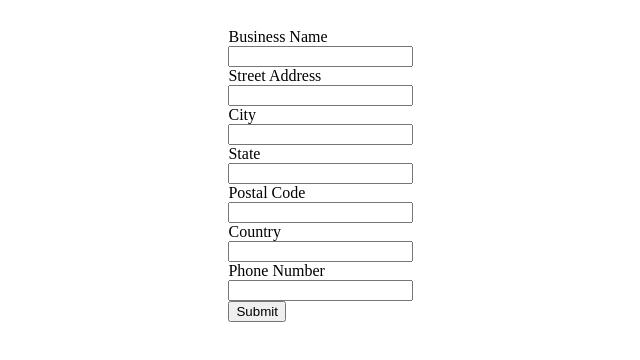
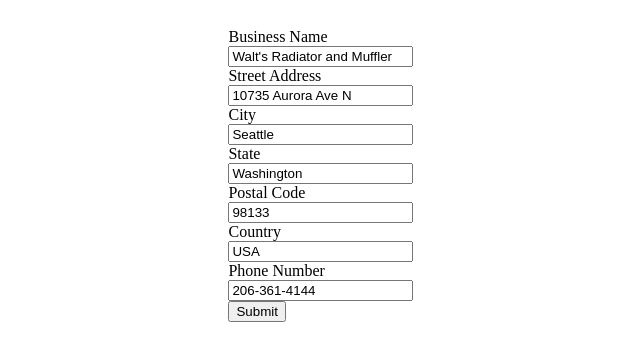
Before and after one commit to donkeypagoda/DevHubTakeHome, a plain HTML site: page index.html in a window 1280 px wide. Shown: the whole page, without its empty margins (270-910 px from the left). Drawn offline with Linux system fonts and the light colour scheme.

Commit message:
hmm the url isn't recognizing the stringified json

```diff
--- a/form.js
+++ b/form.js
@@ -22,7 +22,9 @@ const modal = new tingle.modal({
     cssClass: ['custom-class-1', 'custom-class-2'],
 });
 
-modal.setContent('<iframe>http://cloudtemplates.cloudfrontend.net/app/live-preview/?clone_id=1576931&site={siteURL}</iframe>');
+modal.setContent('<iframe src="http://cloudtemplates.cloudfrontend.net/app/live-preview/?clone_id=1576931&site={siteURL}"></iframe>');
+// modal.setContent('<iframe src="http://cloudtemplates.cloudfrontend.net/app/live-preview/?clone_id=1576931&site={%22business%22:{%22business_name%22:%20%22Johnson%20Legal%20Partners%22}}"></iframe>');
+
 
 modal.addFooterBtn('Close', 'tingle-btn tingle-btn--primary', function() {
     modal.close();
--- a/index.html
+++ b/index.html
@@ -15,25 +15,25 @@
       <div class="mid">
         <form id="bizForm">
           <label>Business Name
-            <input type="text" name="business_name" id="business_name">
+            <input type="text" value="Walt's Radiator and Muffler" name="business_name" id="business_name">
           </label>
           <label>Street Address
-            <input type="text" name="street" id="street">
+            <input type="text" value="10735 Aurora Ave N" name="street" id="street">
           </label>
           <label>City
-            <input type="text" name="city" id="city">
+            <input type="text" value="Seattle" name="city" id="city">
           </label>
           <label>State
-            <input type="text" name="state" id="state">
+            <input type="text" value="Washington" name="state" id="state">
           </label>
           <label>Postal Code
-            <input type="text" name="postal_code" id="postal_code">
+            <input type="text" value="98133" name="postal_code" id="postal_code">
           </label>
           <label>Country
-            <input type="text" name="country" id="country">
+            <input type="text" value="USA" name="country" id="country">
           </label>
           <label>Phone Number
-            <input type="text" name="phone" id="phone">
+            <input type="text" value="206-361-4144" name="phone" id="phone">
           </label>
           <button id="formButton">Submit</button>
         </form>
```
